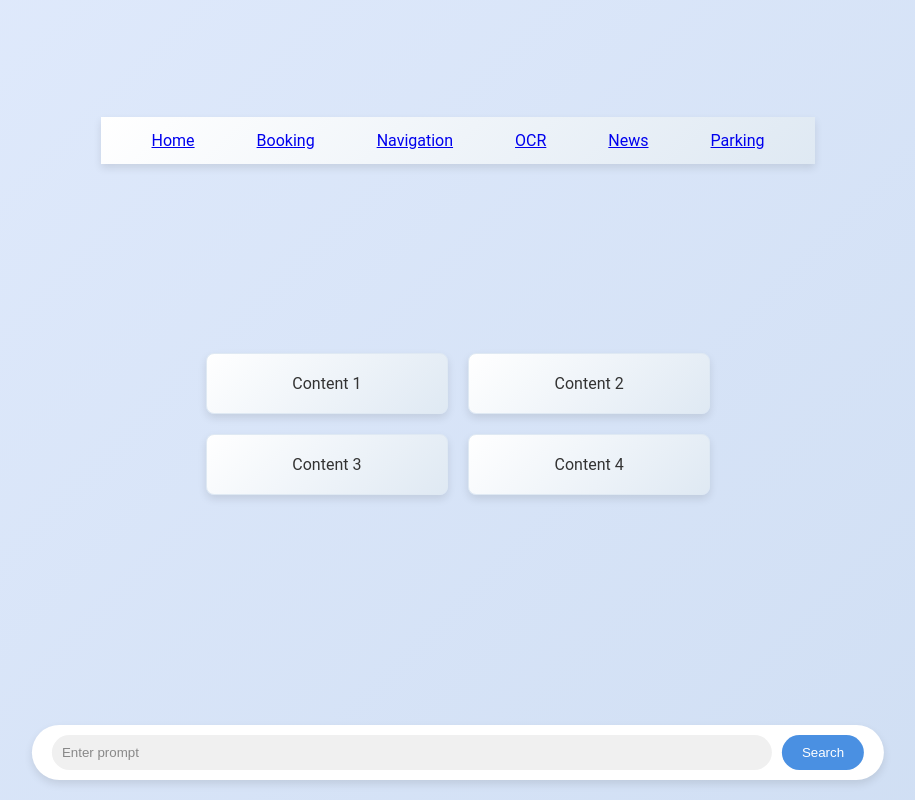
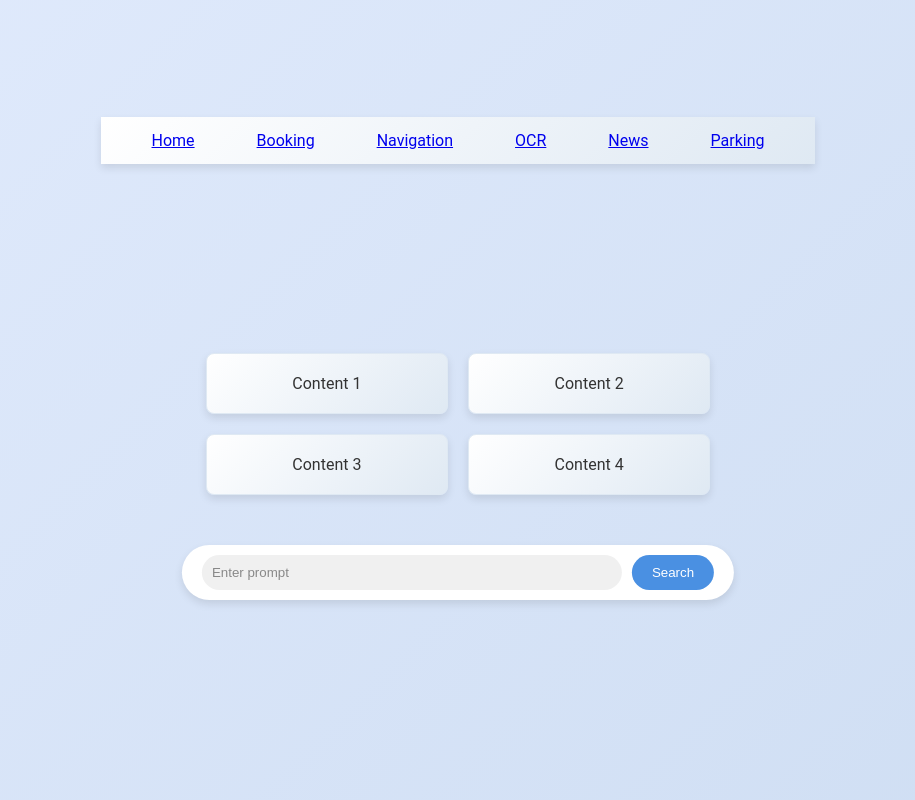
Before and after one commit to John-C7/ECE-Hackathon, a React (Create React App) app in the folder verbacity/: page / in a window 1280 px wide. Shown: the whole page, without its empty margins (182-1097 px from the left). Built offline with nearby package versions, Linux system fonts and the light colour scheme.

Commit message:
Added Navigation
Signed-off-by: Alan Albuquerque <albuquerquealan03@gmail.com>

```diff
--- a/verbacity/src/App.js
+++ b/verbacity/src/App.js
@@ -13,6 +13,8 @@ import Home from "./componenets/Home";
 import Parking from "./componenets/Parking";
 import NavBar from "./componenets/Navbar";
 import Gemini from "./componenets/ChatBot/Gemini";
+import Navigation from "./componenets/Navigation";
+
 import News from "./componenets/News";
 import Problems from "./componenets/Problems";
 import SpeechToSpeech from "./componenets/speech_to_speech";
@@ -39,6 +41,8 @@ const AppRoutes = () => {
         <Route path="/" element={<Home />} />
         <Route path="/chat" element={<Gemini />} />
         <Route path="/Parking" element={<Parking />} />
+        <Route path="/navigation" element={<Navigation />} />
+
         <Route path="/News" element={<News />} />
         <Route path="/Problems" element={<Problems />} />
         <Route path="/Speech" element={<SpeechRecognitionComponent />} />
--- a/verbacity/src/componenets/Home.css
+++ b/verbacity/src/componenets/Home.css
@@ -34,6 +34,7 @@ body {
   text-decoration: none;
   transition: background-color 0.3s ease;
 }
+
 
 .navbar ul li:hover {
   background-color: #b0c4de;
@@ -75,27 +76,27 @@ body {
 
 .search-box {
   position: fixed;
-  bottom: 20px;
+  bottom: 200px;
   left: 50%;
   transform: translateX(-50%);
   background: #ffffff;
   padding: 10px 20px;
   box-shadow: 0 4px 8px rgba(0, 0, 0, 0.1);
-  transition: transform 0.5s ease-in-out, bottom 0.5s ease-in-out;
+  transition: bottom 0.5s ease-in-out;
   border-radius: 50px;
   display: flex;
   align-items: center;
 }
 
 .search-box-up {
-  bottom: 80vh;
+  bottom: 250px;
 }
 
 .search-box input {
   padding: 10px;
   border: none;
   border-radius: 50px;
-  width: 700px;
+  width: 400px;
   background: #f0f0f0;
   color: #333333;
   outline: none;
@@ -123,11 +124,18 @@ body {
 .search-results {
   margin-top: 20px;
   padding: 20px;
-  background: linear-gradient(135deg, #ffffff, #dfe9f3);
+  background: linear-gradient(135deg, #e0eafc, #cfdef3);
   box-shadow: 0 4px 8px rgba(0, 0, 0, 0.1);
   border-radius: 8px;
   color: #333333;
-  max-width: 80%;
+  max-width: 50%;
   margin: 20px auto;
-  transition: opacity 0.3s ease;
+  opacity: 0;
+  transform: translateY(20px);
+  transition: opacity 0.5s ease, transform 0.5s ease;
 }
+
+.search-results.show {
+  opacity: 1;
+  transform: translateY(0);
+}
```
